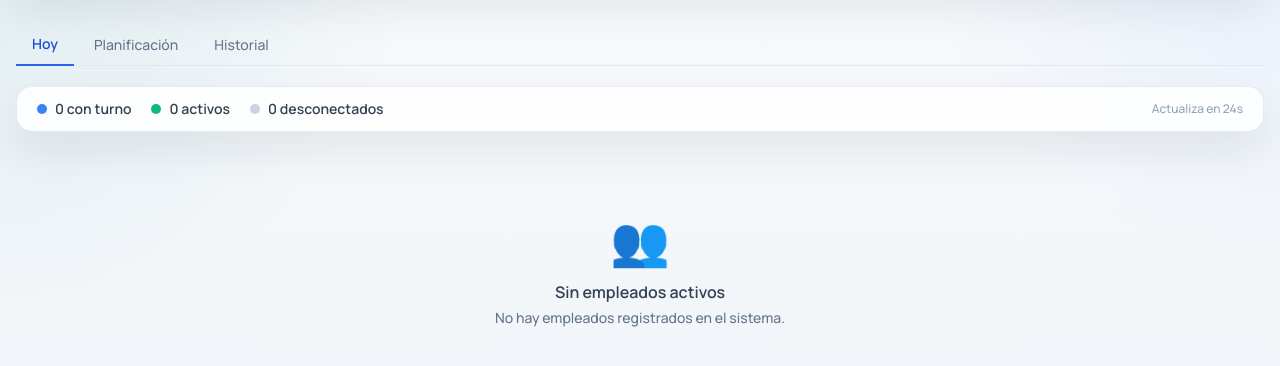
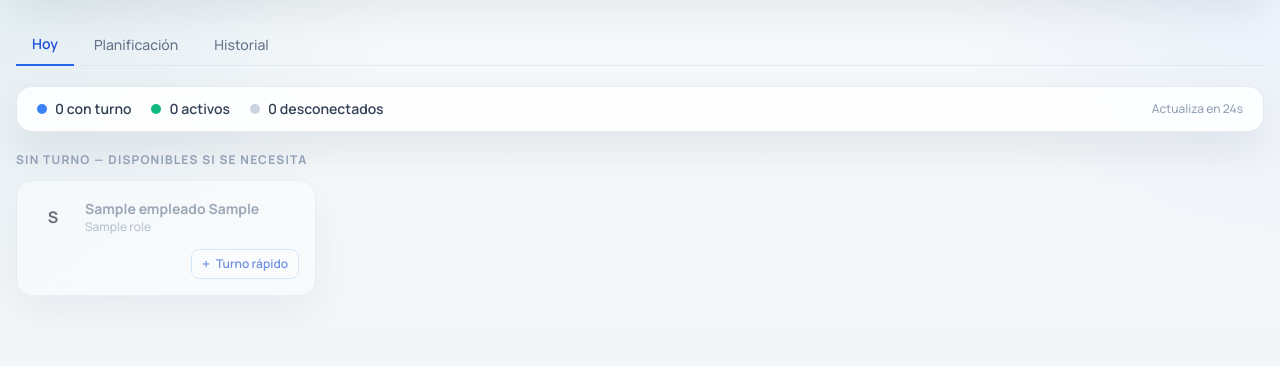
Before and after one commit to jorgearma/panchi-bot, a Flask app: page /dashboard/turnos in a window 1280 px wide. Shown: the part 96-462 px from the top of the page. Run offline with Flask 3, Linux system fonts and the light colour scheme; the visitor is signed in with stand-in values (Sample User, id 1); tables that the repository leaves empty hold one stand-in row (values such as "Sample post"); data that the repository does not hold is empty; parts of the project's set-up code (start-up, migrations or seed data) failed here and were passed over; some libraries are stand-ins or nearby versions.

Commit message:
ni se que hice

```diff
--- a/managers/dashboard/gestor_turnos_mixin.py
+++ b/managers/dashboard/gestor_turnos_mixin.py
@@ -78,11 +78,6 @@ class GestorTurnosMixin:
         resultado = []
         for emp in empleados:
             turno = turnos_hoy_map.get(emp.EmpleadoID)
-
-            # Solo incluir empleados con turno hoy
-            if not turno:
-                continue
-
             ci = checkins_hoy.get(emp.EmpleadoID)
             minutos_activo = None
             if ci:
@@ -100,8 +95,7 @@ class GestorTurnosMixin:
                 'minutos_activo':   minutos_activo,
                 'activo':           ci is not None and ci.fin is None,
                 'minutos_tarde':    ci.minutos_tarde if ci else None,
-                # Turno planificado
-                'tiene_turno':      True,  # Ya filtramos arriba
+                'tiene_turno':      turno is not None,
                 'turno_id':         turno.id if turno else None,
                 'turno_hora_inicio': str(turno.hora_inicio)[:5] if turno and turno.hora_inicio else None,
                 'turno_hora_fin':    str(turno.hora_fin)[:5] if turno and turno.hora_fin else None,
@@ -112,8 +106,8 @@ class GestorTurnosMixin:
                 ),
             })
 
-        # Ordenar alfabéticamente por nombre
-        resultado.sort(key=lambda e: e['nombre'])
+        # Con turno primero, luego sin turno — cada grupo alfabético
+        resultado.sort(key=lambda e: (0 if e['tiene_turno'] else 1, e['nombre']))
 
         n_con_checkin   = sum(1 for e in resultado if e['activo'])
         n_pausa         = sum(1 for e in resultado if e['estado_operativo'] == 'en_pausa')
--- a/static/js/features/dashboard/index_restaurant.js
+++ b/static/js/features/dashboard/index_restaurant.js
@@ -185,6 +185,7 @@ function dashboard() {
             empleado_id: emp.empleado_id,
             nombre: emp.nombre,
             telefono: emp.telefono,
+            tiene_checkin: emp.tiene_checkin || false,
             pickings: [],
             pedidos_activos: 0,
             items_total: 0,
--- a/templates/dashboard/turnos.html
+++ b/templates/dashboard/turnos.html
@@ -85,37 +85,73 @@
       {{ empty_state('👥', 'Sin empleados activos', 'No hay empleados registrados en el sistema.') }}
     </div>
 
-    <!-- Employee cards grid -->
-    <div
-      x-show="!cargandoHoy && empleados.length > 0"
-      x-cloak
-      class="grid grid-cols-1 sm:grid-cols-2 lg:grid-cols-3 xl:grid-cols-4 gap-4"
-    >
-      <template x-for="emp in empleados" :key="emp.id">
-        <div
-          class="glass-panel rounded-2xl px-4 py-4 flex flex-col gap-3 fade-in border"
-          :class="{
-            'border-blue-200 bg-gradient-to-br from-blue-50/90 via-white/90 to-sky-50/70 shadow-blue-100/60': emp.tiene_turno,
-            'border-slate-200 bg-white/75': !emp.tiene_turno,
-            'ring-2 ring-amber-300/70': emp.tiene_turno && !emp.check_in_inicio,
-          }"
-        >
+    <!-- CON TURNO HOY -->
+    <div x-show="!cargandoHoy && empleados.filter(e => e.tiene_turno).length > 0" x-cloak class="mb-6">
+      <p class="text-xs font-bold uppercase tracking-widest text-slate-500 mb-3">Con turno hoy</p>
+      <div class="grid grid-cols-1 sm:grid-cols-2 lg:grid-cols-3 xl:grid-cols-4 gap-4">
+        <template x-for="emp in empleados.filter(e => e.tiene_turno)" :key="emp.id">
+          <!-- card -->
+          <div
+            class="glass-panel rounded-2xl px-4 py-4 flex flex-col gap-3 fade-in border border-blue-200 bg-gradient-to-br from-blue-50/90 via-white/90 to-sky-50/70 shadow-blue-100/60"
+            :class="{ 'ring-2 ring-amber-300/70': !emp.check_in_inicio }"
+          >
+            <!-- CONTENIDO TARJETA (igual) -->
+            <div class="flex items-center gap-3">
+              <div class="w-10 h-10 rounded-full flex items-center justify-center text-base font-bold flex-shrink-0 bg-blue-100 text-blue-700"
+                   x-text="emp.nombre.charAt(0).toUpperCase()"></div>
+              <div class="min-w-0">
+                <p class="font-bold text-slate-800 text-sm truncate" x-text="emp.nombre"></p>
+                <p class="text-xs text-slate-400 truncate" x-text="emp.rol || '—'"></p>
+              </div>
+              <template x-if="isNoPresentado(emp)">
+                <span class="ml-auto flex-shrink-0 text-xs font-semibold bg-red-100 text-red-700 rounded-full px-2 py-0.5">no presentado</span>
+              </template>
+            </div>
+            <div class="flex items-center justify-end">
+              <button @click="abrirModalCrearRapido(emp)"
+                class="inline-flex items-center gap-1.5 rounded-lg border border-blue-200 bg-white/80 px-2.5 py-1.5 text-xs font-semibold text-blue-700 hover:bg-blue-50 transition"
+                title="Crear turno rápido"><span class="text-sm leading-none">+</span> Turno rápido</button>
+            </div>
+            <div class="flex items-center gap-1.5 text-xs rounded-xl px-2.5 py-2 bg-blue-100/80 text-blue-800">
+              <span class="text-blue-500">🕐</span>
+              <span class="font-semibold" x-text="(emp.turno_hora_inicio || '?') + '–' + (emp.turno_hora_fin || '?')"></span>
+              <template x-if="emp.turno_tipo">
+                <span class="capitalize opacity-80" x-text="'· ' + emp.turno_tipo"></span>
+              </template>
+            </div>
+            <div class="flex items-center gap-2">
+              <span class="w-2 h-2 rounded-full flex-shrink-0"
+                :class="{ 'bg-emerald-500': emp.estado_operativo === 'disponible', 'bg-blue-500': emp.estado_operativo === 'ocupado', 'bg-slate-300': emp.estado_operativo === 'desconectado' }"></span>
+              <span class="text-xs font-semibold capitalize"
+                :class="{ 'text-emerald-700': emp.estado_operativo === 'disponible', 'text-blue-700': emp.estado_operativo === 'ocupado', 'text-slate-400': emp.estado_operativo === 'desconectado' }"
+                x-text="emp.estado_operativo"></span>
+              <template x-if="emp.activo && emp.minutos_activo !== null">
+                <span class="ml-auto text-xs text-slate-400" x-text="formatMinutos(emp.minutos_activo)"></span>
+              </template>
+            </div>
+          </div>
+        </template>
+      </div>
+    </div>
+
+    <!-- SIN TURNO HOY -->
+    <div x-show="!cargandoHoy && empleados.filter(e => !e.tiene_turno).length > 0" x-cloak>
+      <p class="text-xs font-bold uppercase tracking-widest text-slate-400 mb-3">Sin turno — disponibles si se necesita</p>
+      <div class="grid grid-cols-1 sm:grid-cols-2 lg:grid-cols-3 xl:grid-cols-4 gap-4">
+        <template x-for="emp in empleados.filter(e => !e.tiene_turno)" :key="emp.id">
+        <div class="glass-panel rounded-2xl px-4 py-4 flex flex-col gap-3 fade-in border border-slate-200 bg-white/75 opacity-60 hover:opacity-100 transition-opacity">
 
           <!-- Avatar + nombre -->
           <div class="flex items-center gap-3">
             <div
               class="w-10 h-10 rounded-full flex items-center justify-center text-base font-bold flex-shrink-0"
-              :class="emp.tiene_turno ? 'bg-blue-100 text-blue-700' : 'bg-slate-100 text-slate-400'"
+              class="bg-slate-100 text-slate-400"
               x-text="emp.nombre.charAt(0).toUpperCase()"
             ></div>
             <div class="min-w-0">
-              <p class="font-bold text-slate-800 text-sm truncate" x-text="emp.nombre"></p>
+              <p class="font-bold text-slate-500 text-sm truncate" x-text="emp.nombre"></p>
               <p class="text-xs text-slate-400 truncate" x-text="emp.rol || '—'"></p>
             </div>
-            <!-- Ausente badge -->
-            <template x-if="isNoPresentado(emp)">
-              <span class="ml-auto flex-shrink-0 text-xs font-semibold bg-red-100 text-red-700 rounded-full px-2 py-0.5">no presentado</span>
-            </template>
           </div>
 
           <div class="flex items-center justify-end">
@@ -129,87 +165,10 @@
             </button>
           </div>
 
-          <!-- Turno planificado -->
-          <template x-if="emp.tiene_turno">
-            <div class="flex items-center gap-1.5 text-xs rounded-xl px-2.5 py-2"
-              :class="emp.tiene_turno ? 'bg-blue-100/80 text-blue-800' : 'bg-slate-100 text-slate-500'">
-              <span :class="emp.tiene_turno ? 'text-blue-500' : 'text-slate-400'">🕐</span>
-              <span class="font-semibold" x-text="(emp.turno_hora_inicio || '?') + '–' + (emp.turno_hora_fin || '?')"></span>
-              <template x-if="emp.turno_tipo">
-                <span class="capitalize opacity-80" x-text="'· ' + emp.turno_tipo"></span>
-              </template>
-            </div>
-          </template>
-
-          <!-- Estado operativo badge -->
-          <div class="flex items-center gap-2">
-            <span
-              class="w-2 h-2 rounded-full flex-shrink-0"
-              :class="{
-                'bg-emerald-500': emp.estado_operativo === 'disponible',
-                'bg-blue-500':    emp.estado_operativo === 'ocupado',
-                'bg-slate-300':   emp.estado_operativo === 'desconectado',
-              }"
-            ></span>
-            <span
-              class="text-xs font-semibold capitalize"
-              :class="{
-                'text-emerald-700': emp.estado_operativo === 'disponible',
-                'text-blue-700':    emp.estado_operativo === 'ocupado',
-                'text-slate-400':   emp.estado_operativo === 'desconectado',
-              }"
-              x-text="emp.estado_operativo === 'en_pausa' ? 'desconectado' : emp.estado_operativo.replace('_', ' ')"
-            ></span>
-            <span x-show="emp.rol_activo" class="ml-auto text-xs bg-slate-100 text-slate-500 rounded px-1.5 py-0.5 font-medium" x-text="emp.rol_activo"></span>
-          </div>
-
-          <!-- Tiempo activo -->
-          <div class="rounded-xl px-3 py-2"
-            :class="emp.tiene_turno
-              ? (isNoPresentado(emp) ? 'bg-red-50 border border-red-100' : 'bg-blue-50/70')
-              : 'bg-slate-50'"
-          >
-            <template x-if="emp.activo">
-              <div class="flex items-center justify-between">
-                <span class="text-xs text-slate-400">Tiempo activo</span>
-                <span
-                  class="text-sm font-bold text-slate-800 font-mono"
-                  x-text="formatMinutos(emp.minutos_activo + ticksSinceLoad)"
-                ></span>
-              </div>
-            </template>
-            <template x-if="!emp.activo && emp.check_in_inicio">
-              <div class="flex items-center justify-between">
-                <span class="text-xs text-slate-400">Trabajó</span>
-                <span class="text-sm font-semibold text-slate-600" x-text="formatMinutos(emp.minutos_activo)"></span>
-              </div>
-            </template>
-            <template x-if="isNoPresentado(emp)">
-              <div class="space-y-1">
-                <p class="text-xs text-red-700 font-semibold uppercase tracking-wide">No presentado</p>
-                <p class="text-xs text-red-600">El turno empezó a las <span class="font-semibold" x-text="emp.turno_hora_inicio"></span> y no hay fichaje.</p>
-              </div>
-            </template>
-            <template x-if="!emp.activo && !emp.check_in_inicio && emp.tiene_turno && !isNoPresentado(emp)">
-              <p class="text-xs text-slate-400 italic">Turno a las <span class="font-semibold" x-text="emp.turno_hora_inicio"></span></p>
-            </template>
-            <template x-if="!emp.activo && !emp.check_in_inicio && !emp.tiene_turno">
-              <p class="text-xs text-slate-400 italic">Sin turno hoy</p>
-            </template>
-          </div>
-
-          <!-- Hora check-in -->
-          <div x-show="emp.check_in_inicio" class="text-xs text-slate-400">
-            Entrada: <span class="font-semibold text-slate-600" x-text="formatHora(emp.check_in_inicio)"></span>
-            <template x-if="minutosRetraso(emp) > 0">
-              <span class="ml-2 inline-flex items-center rounded-full bg-amber-100 px-2 py-0.5 text-amber-700 font-semibold"
-                x-text="'Llega tarde · +' + minutosRetraso(emp) + ' min'"></span>
-            </template>
-          </div>
-
         </div>
       </template>
     </div>
+  </div>
 
   </div>
 
```
Also changed, not shown: managers/dashboard/reparto_asignacion.py (+26 -5 lines), templates/dashboard/index_restaurant.html (+24 -10 lines).
